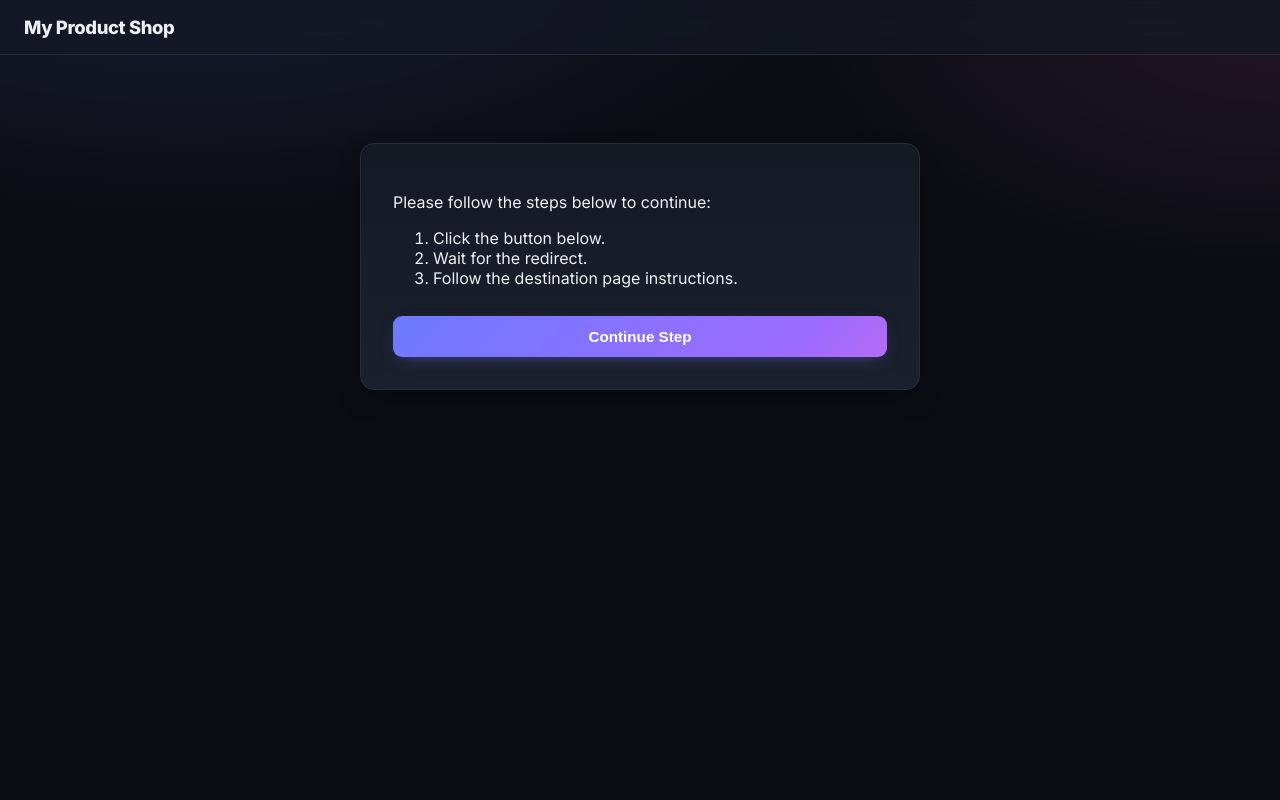
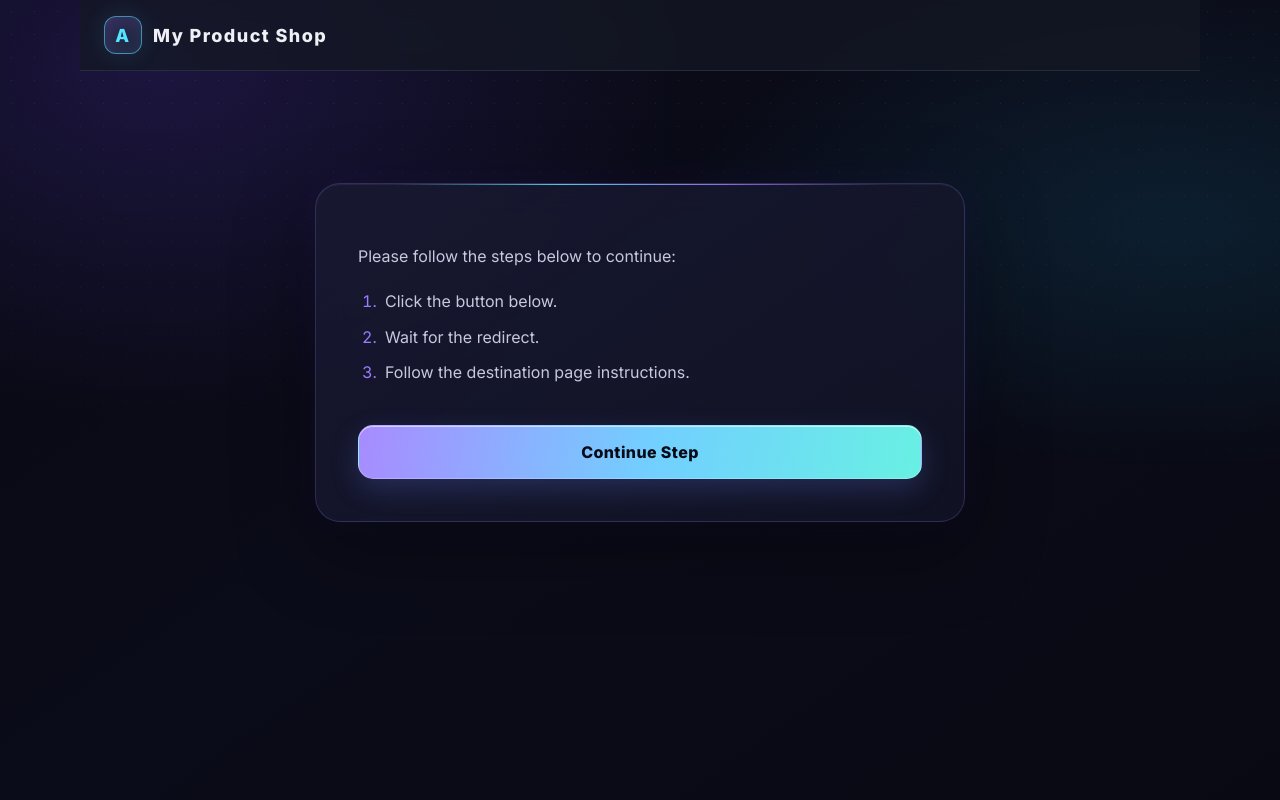
Before and after one commit to axen-mod/page, a Flask app: page /step in a window 1280 px wide. Run offline with Flask 3, Linux system fonts and the light colour scheme.

Commit message:
Update step.html

```diff
--- a/templates/step.html
+++ b/templates/step.html
@@ -6,6 +6,211 @@
   <title>{{ settings.site.step_title }}</title>
   <link rel="icon" href="/assets/{{ settings.site.favicon }}">
   <link rel="stylesheet" href="/static/style.css">
+
+  <!-- Step page-এর জন্য আলাদা premium design; existing route/form logic অপরিবর্তিত -->
+  <style>
+    :root {
+      color-scheme: dark;
+      --step-bg: #070811;
+      --step-panel: rgba(17, 19, 37, .88);
+      --step-line: rgba(151, 133, 255, .22);
+      --step-purple: #9b7bff;
+      --step-cyan: #56e5ff;
+      --step-text: #f4f2ff;
+      --step-muted: #a7a8c5;
+    }
+
+    * { box-sizing: border-box; }
+
+    body {
+      min-height: 100vh;
+      margin: 0;
+      color: var(--step-text);
+      background:
+        radial-gradient(ellipse at 12% 8%, rgba(115, 75, 255, .19), transparent 34%),
+        radial-gradient(ellipse at 92% 28%, rgba(28, 202, 255, .10), transparent 30%),
+        linear-gradient(145deg, #070811 0%, #0b0c19 48%, #080912 100%);
+      font-family: Inter, ui-sans-serif, system-ui, -apple-system, BlinkMacSystemFont, "Segoe UI", sans-serif;
+      overflow-x: hidden;
+    }
+
+    body::before {
+      content: "";
+      position: fixed;
+      inset: 0;
+      pointer-events: none;
+      opacity: .18;
+      background-image: radial-gradient(rgba(190, 180, 255, .7) .65px, transparent .65px);
+      background-size: 23px 23px;
+      mask-image: linear-gradient(to bottom, black, transparent 82%);
+    }
+
+    .site-header {
+      position: relative;
+      z-index: 1;
+      width: min(1120px, calc(100% - 32px));
+      margin: 0 auto;
+      padding: 25px 0;
+      border-bottom: 1px solid rgba(173, 162, 255, .12);
+    }
+
+    .brand a {
+      display: inline-flex;
+      align-items: center;
+      gap: 11px;
+      color: var(--step-text);
+      text-decoration: none;
+      font-size: 18px;
+      font-weight: 850;
+      letter-spacing: .08em;
+    }
+
+    .brand a::before {
+      content: "A";
+      display: grid;
+      place-items: center;
+      width: 36px;
+      height: 36px;
+      border: 1px solid rgba(86, 229, 255, .55);
+      border-radius: 12px;
+      color: var(--step-cyan);
+      background: linear-gradient(145deg, rgba(155, 123, 255, .22), rgba(86, 229, 255, .08));
+      box-shadow: 0 0 24px rgba(86, 229, 255, .12), inset 0 0 15px rgba(155, 123, 255, .12);
+    }
+
+    .container {
+      position: relative;
+      z-index: 1;
+      display: flex;
+      justify-content: center;
+      width: 100%;
+      padding: clamp(35px, 7vh, 76px) 16px 55px;
+    }
+
+    .panel {
+      position: relative;
+      width: 100%;
+      max-width: 650px !important;
+      padding: clamp(24px, 5vw, 42px) !important;
+      overflow: hidden;
+      border: 1px solid var(--step-line);
+      border-radius: 25px;
+      background: linear-gradient(145deg, rgba(24, 25, 49, .94), var(--step-panel));
+      box-shadow: 0 25px 80px rgba(0, 0, 0, .42), 0 0 45px rgba(112, 83, 255, .08), inset 0 1px 0 rgba(255, 255, 255, .055);
+      backdrop-filter: blur(18px);
+      -webkit-backdrop-filter: blur(18px);
+      animation: panel-in .65s cubic-bezier(.2,.8,.2,1) both;
+    }
+
+    .panel::before {
+      content: "";
+      position: absolute;
+      top: 0;
+      left: 12%;
+      width: 76%;
+      height: 1px;
+      background: linear-gradient(90deg, transparent, var(--step-cyan), var(--step-purple), transparent);
+      opacity: .85;
+    }
+
+    .panel > div:not(.icon-badge) {
+      color: var(--step-text);
+      line-height: 1.75;
+      overflow-wrap: anywhere;
+    }
+
+    .panel h1, .panel h2, .panel h3 {
+      color: #fff;
+      line-height: 1.25;
+      letter-spacing: -.025em;
+    }
+
+    .panel p, .panel li {
+      color: #c7c8df;
+      line-height: 1.8;
+    }
+
+    .panel a {
+      color: var(--step-cyan);
+      text-underline-offset: 4px;
+    }
+
+    .panel ul, .panel ol { padding-left: 23px; }
+    .panel li { padding-left: 4px; margin: 7px 0; }
+    .panel li::marker { color: var(--step-purple); }
+
+    .icon-badge {
+      display: grid;
+      place-items: center;
+      width: 58px;
+      height: 58px;
+      margin: 0 auto 22px;
+      border-radius: 19px;
+      font-size: 25px;
+    }
+
+    .icon-badge-error {
+      color: #ff8caa;
+      border: 1px solid rgba(255, 100, 145, .28);
+      background: rgba(255, 74, 125, .10);
+      box-shadow: 0 0 32px rgba(255, 74, 125, .10);
+    }
+
+    .error {
+      color: #ffb2c5 !important;
+      line-height: 1.7;
+    }
+
+    .btn {
+      position: relative;
+      min-height: 54px;
+      margin-top: 22px !important;
+      padding: 15px 22px;
+      border: 1px solid rgba(255, 255, 255, .22);
+      border-radius: 15px;
+      color: #080a17;
+      background: linear-gradient(100deg, #a88bff 0%, #72cfff 52%, #68f0e3 100%);
+      box-shadow: 0 10px 28px rgba(111, 133, 255, .22), inset 0 1px 0 rgba(255, 255, 255, .55);
+      font: inherit;
+      font-weight: 850;
+      letter-spacing: .025em;
+      cursor: pointer;
+      transition: transform .2s ease, filter .2s ease, box-shadow .2s ease;
+    }
+
+    .btn:hover {
+      filter: brightness(1.08);
+      transform: translateY(-2px);
+      box-shadow: 0 14px 35px rgba(111, 133, 255, .32);
+    }
+
+    .btn:active { transform: translateY(0) scale(.99); }
+    .btn:focus-visible, .brand a:focus-visible {
+      outline: 2px solid var(--step-cyan);
+      outline-offset: 4px;
+    }
+
+    @keyframes panel-in {
+      from { opacity: 0; transform: translateY(14px) scale(.99); }
+      to { opacity: 1; transform: translateY(0) scale(1); }
+    }
+
+    @media (max-width: 480px) {
+      .site-header { padding: 18px 0; }
+      .brand a { font-size: 16px; }
+      .container { padding: 34px 13px 38px; }
+      .panel { border-radius: 21px; }
+    }
+
+    @media (prefers-reduced-motion: reduce) {
+      *, *::before, *::after {
+        animation-duration: .01ms !important;
+        animation-iteration-count: 1 !important;
+        scroll-behavior: auto !important;
+        transition-duration: .01ms !important;
+      }
+    }
+  </style>
 </head>
 <body>
   <header class="site-header">
```
